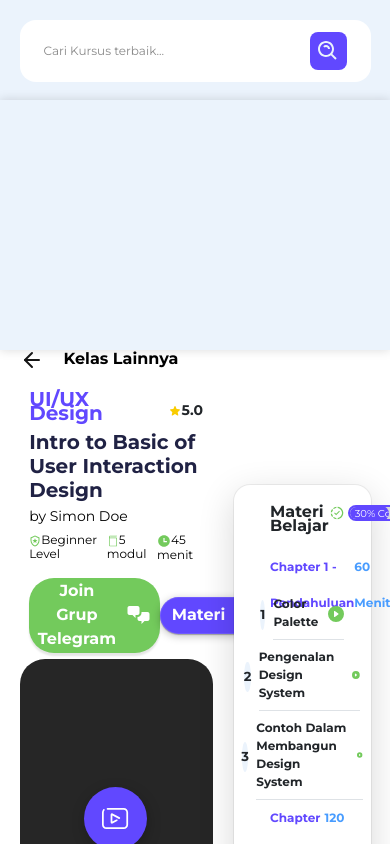
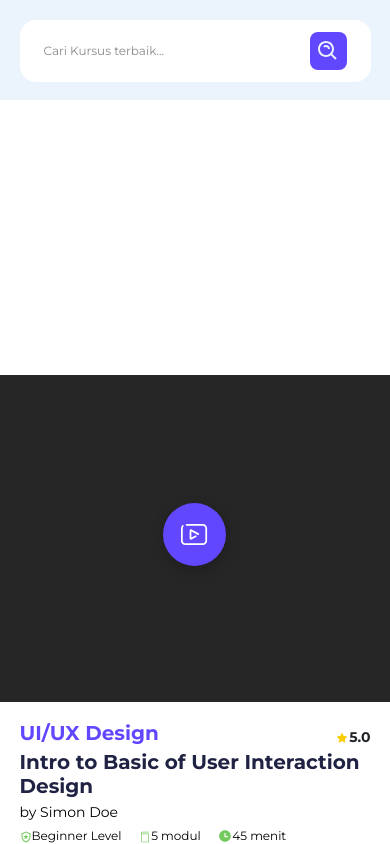
Before and after one commit to dickymhikam/CP-B5-Binar, a React (Vite) app: page /detail-kelas in a window 390 px wide. Shown: the top 844 px of the page. Built offline with nearby package versions, Linux system fonts and the light colour scheme.

Commit message:
pecah komponen detail,minor update css

```diff
--- a/src/pages/DetailKelas.jsx
+++ b/src/pages/DetailKelas.jsx
@@ -60,7 +60,7 @@ const DetailKelas = () => {
                   45 menit
                 </p>
               </div>
-              <div className="d-flex align-items-center">
+              <div className="d-flex align-items-center gap-3">
                 <button className="detail-card-body-btn">
                   <p>Join Grup Telegram</p>
                   <img src={btnJoin} />
--- a/src/styles/DetailKelas.css
+++ b/src/styles/DetailKelas.css
@@ -1,6 +1,6 @@
 /* detail-kelas-page */
 .detail-kelas-bg {
-    background: var(--Light-Blue-5, #EBF3FC);
+  background: var(--Light-Blue-5, #ebf3fc);
   box-shadow: 0px 0px 10px 0px rgba(0, 0, 0, 0.15);
   width: 100%;
   height: 250px;
@@ -57,7 +57,7 @@
   justify-content: space-between;
 }
 .detail-card-body-title h5 {
-    color: var(--Dark-Blue-100, #6148FF);
+  color: var(--Dark-Blue-100, #6148ff);
   font-family: "Montserrat", sans-serif;
   font-size: 20px;
   font-weight: 700;
@@ -94,10 +94,10 @@
   line-height: 14px;
 }
 .detail-card-body-btn {
-    background: var(--Success, #73CA5C);
+  background: var(--Success, #73ca5c);
   border-radius: 25px;
   border: none;
-    box-shadow: 0px 3px 2px 0px rgba(0, 0, 0, 0.10);
+  box-shadow: 0px 3px 2px 0px rgba(0, 0, 0, 0.1);
   display: flex;
   width: auto;
   height: auto;
@@ -107,7 +107,7 @@
   gap: 10px;
 }
 .detail-card-body-btn p {
-    color: var(--neutral-01, #FFF);
+  color: var(--neutral-01, #fff);
   text-align: center;
   font-family: "Montserrat", sans-serif;
   font-size: 16px;
@@ -116,3 +116,25 @@
   line-height: 24px;
   margin: 0;
 }
+@media screen and (max-width: 768px) {
+  .detail-kelas-bg {
+    display: none;
+  }
+  .detail-kelas-wrapper {
+    padding: 0;
+  }
+  .detail-kelas-header {
+    flex-direction: column-reverse;
+  }
+  .detail-card-text {
+    display: none;
+  }
+  .detail-header-card {
+    width: 100%;
+    height: 200px;
+  }
+
+  .detail-body-materi {
+    display: none;
+  }
+}
--- a/src/styles/DetailKelasKonten.css
+++ b/src/styles/DetailKelasKonten.css
@@ -34,6 +34,7 @@
   font-weight: 400;
   line-height: 24px; /* 240% */
   flex: 1 0 0;
+  text-align: justify;
 }
 .text-ditunjuk {
   width: 318px;
@@ -53,3 +54,14 @@
   line-height: 24px; /* 240% */
   flex: 1 0 0;
 }
+@media screen and (max-width: 768px) {
+  .detail-header-video {
+    width: 100%;
+    margin-top: 0;
+    border-radius: 0;
+  }
+  .detail-body-about {
+    width: 100%;
+    padding: 0 5% 0 5%;
+  }
+}
--- a/src/styles/DetailKelasMateri.css
+++ b/src/styles/DetailKelasMateri.css
@@ -50,7 +50,7 @@
 .number-materi {
   width: 10%;
   max-width: 30px;
-  max-height: 30px ;
+  max-height: 30px;
   background: #ebf3fc;
   display: flex;
   justify-content: center;
@@ -119,3 +119,8 @@
   align-items: center;
   gap: 10px;
 }
+@media screen and (max-width: 768px) {
+  .detail-kelas-header {
+    flex-direction: column-reverse;
+  }
+}
--- a/src/styles/DetailKelasOff.css
+++ b/src/styles/DetailKelasOff.css
@@ -2,7 +2,9 @@
   border-radius: 25px;
   background-color: #6148ff;
   border: #6148ff;
-    box-shadow: rgba(0, 0, 0, 0.25) 0px 0.0625em 0.0625em, rgba(0, 0, 0, 0.25) 0px 0.125em 0.5em, rgba(255, 255, 255, 0.1) 0px 0px 0px 1px inset;
+  box-shadow: rgba(0, 0, 0, 0.25) 0px 0.0625em 0.0625em,
+    rgba(0, 0, 0, 0.25) 0px 0.125em 0.5em,
+    rgba(255, 255, 255, 0.1) 0px 0px 0px 1px inset;
   font-size: 1rem;
   font-weight: 700;
   font-family: "Montserrat", sans-serif;
@@ -74,4 +76,7 @@
     visibility: visible;
     margin-right: 20px;
   }
+  .btn-materi {
+    height: 33px;
   }
+}
```
Lines whose indentation alone changed are shown as unchanged.
